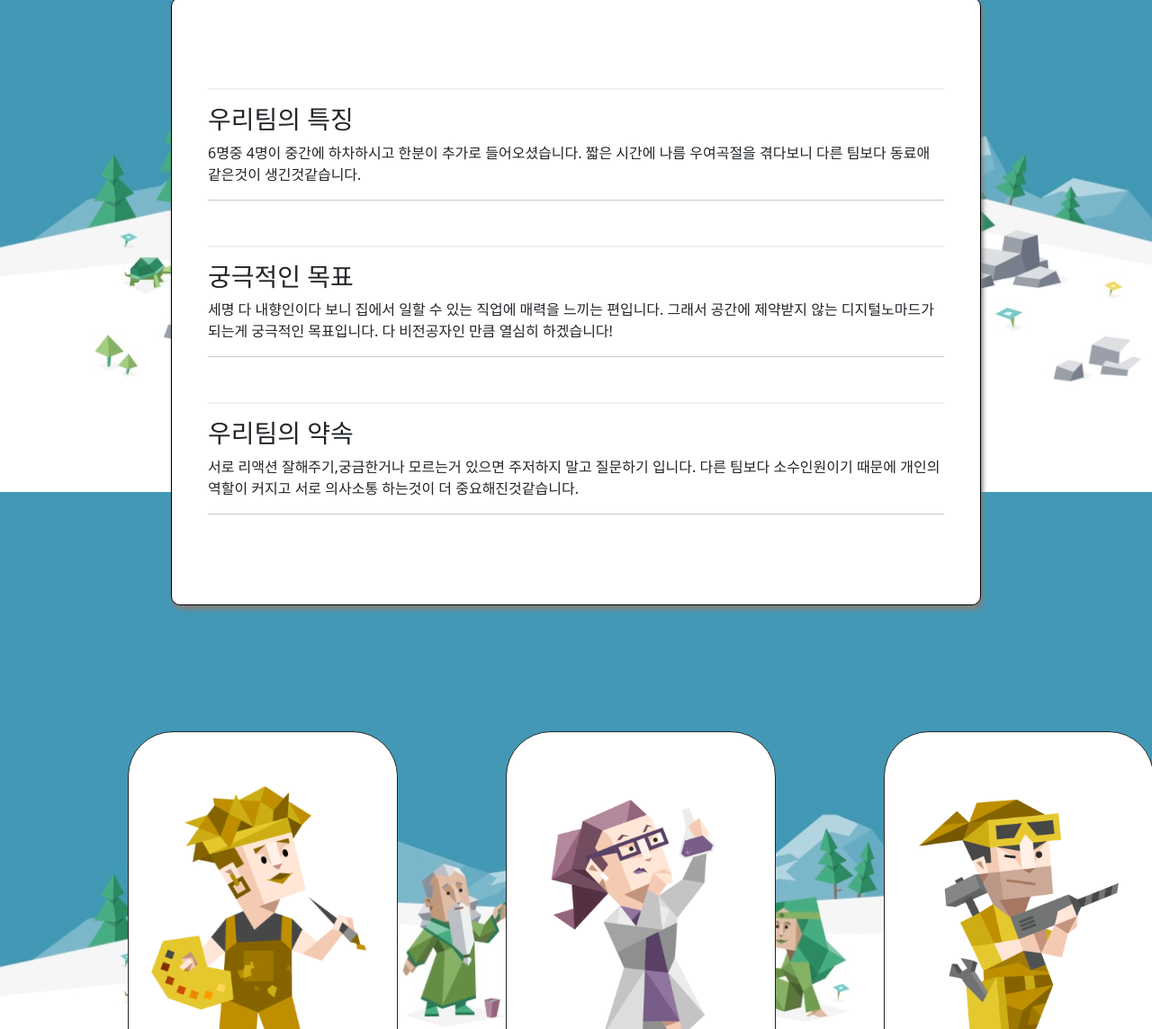
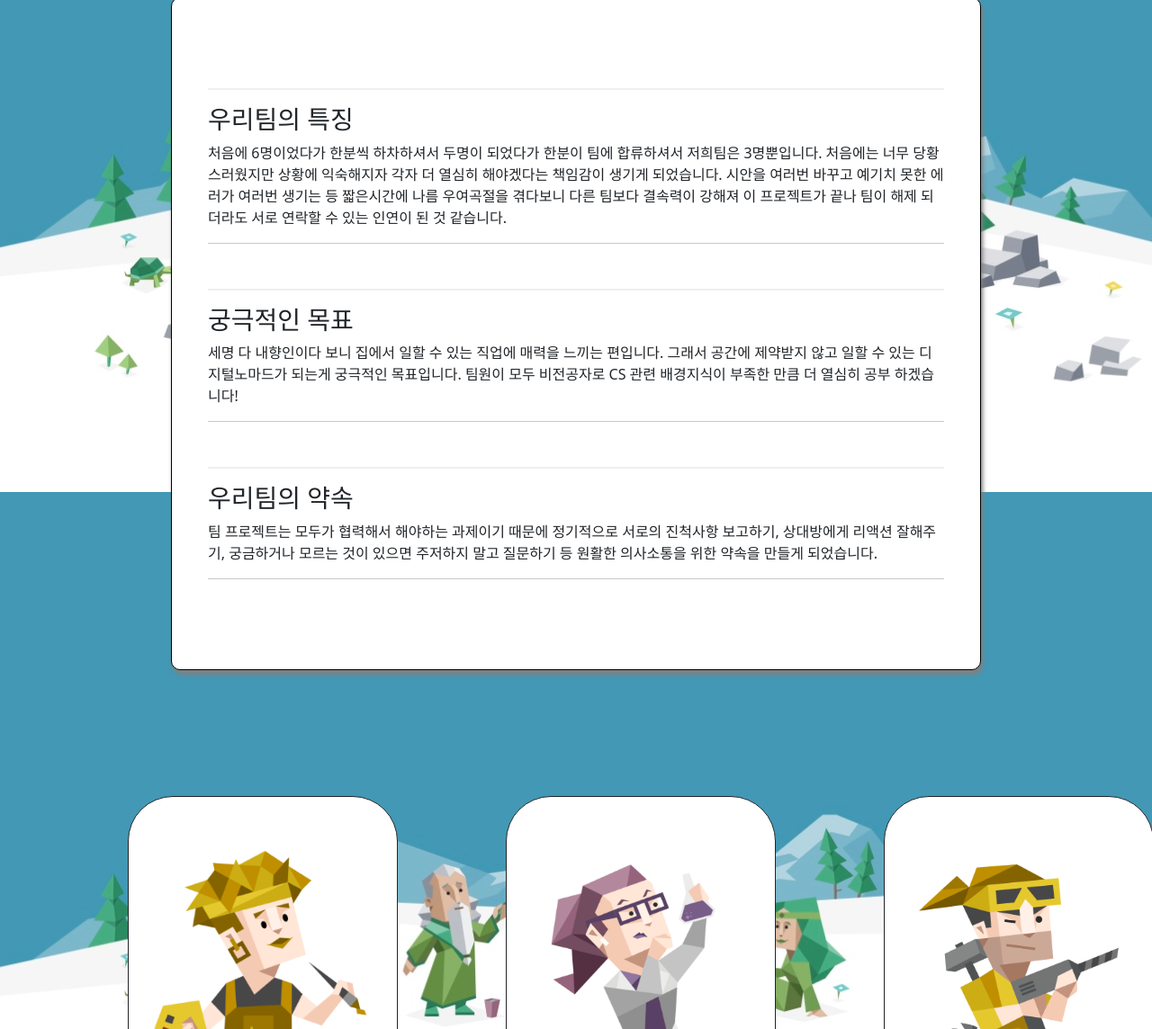
Before and after one commit to hyejinleeee/B04project, a plain HTML site: page index.html in a window 1280 px wide. Shown: the part 253-1397 px from the top of the page at 90% size. Drawn offline with nearby package versions, Linux system fonts and the light colour scheme; no server answers; a web font is replaced by a local one.

Commit message:
addcontent

```diff
--- a/index.html
+++ b/index.html
@@ -35,9 +35,13 @@
             <hr class="t" />
             <h3>우리팀의 특징</h3>
             <p>
-              6명중 4명이 중간에 하차하시고 한분이 추가로 들어오셨습니다. 짧은
-              시간에 나름 우여곡절을 겪다보니 다른 팀보다 동료애 같은것이
-              생긴것같습니다.
+              처음에 6명이었다가 한분씩 하차하셔서 두명이 되었다가
+              한분이 팀에 합류하셔서 저희팀은 3명뿐입니다. 처음에는 너무 당황스러웠지만
+              상황에 익숙해지자 각자 더 열심히 해야겠다는 책임감이 생기게 되었습니다.
+              시안을 여러번 바꾸고 예기치 못한 에러가 여러번 생기는 등
+              짧은시간에 나름 우여곡절을 겪다보니 다른 팀보다 결속력이 강해져
+              이 프로젝트가 끝나 팀이 해제 되더라도 서로 연락할 수 있는 인연이
+              된 것 같습니다.
             </p>
             <hr />
           </div>
@@ -46,8 +50,9 @@
             <h3>궁극적인 목표</h3>
             <p>
               세명 다 내향인이다 보니 집에서 일할 수 있는 직업에 매력을 느끼는
-              편입니다. 그래서 공간에 제약받지 않는 디지털노마드가 되는게
-              궁극적인 목표입니다. 다 비전공자인 만큼 열심히 하겠습니다!
+              편입니다. 그래서 공간에 제약받지 않고 일할 수 있는 디지털노마드가 되는게
+              궁극적인 목표입니다.
+              팀원이 모두 비전공자로 CS 관련 배경지식이 부족한 만큼 더 열심히 공부 하겠습니다!
             </p>
             <hr />
           </div>
@@ -55,9 +60,12 @@
             <hr class="t" />
             <h3>우리팀의 약속</h3>
             <p>
-              서로 리액션 잘해주기,궁금한거나 모르는거 있으면 주저하지 말고
-              질문하기 입니다. 다른 팀보다 소수인원이기 때문에 개인의 역할이
-              커지고 서로 의사소통 하는것이 더 중요해진것같습니다.
+
+              팀 프로젝트는 모두가 협력해서 해야하는 과제이기 때문에 정기적으로 서로의 진척사항 보고하기,
+              상대방에게 리액션 잘해주기,
+              궁금하거나 모르는 것이 있으면 주저하지 말고 질문하기 등 원활한 의사소통을 위한
+              약속을 만들게 되었습니다.
+
             </p>
             <hr />
           </div>
@@ -73,10 +81,10 @@
                 <h2 class="yellowname">양대우</h2>
                 <h4>호기심많은 예술가</h4>
                 <p>
-                  [팀]과 [자신]에 대한 설명 및 MBTI 자신의 스타일, 협업 스타일
-                  소개 3.팀원들의 블로그 주소 . Lorem Ipsum has been the
-                  industry's standard dummy text ever since the 1500s, when an
-                  unknown printer took a galley of type and scrambled it t
+                  저희 팀 은 제가 이번 주 에 들어왔는데 개발에 대한 재미를가지고 계십니다
+                  저의 MBTI는 ISFP 입니다 남의 말을 잘 따르는 편이고 즉흥적 인 걸 좋아합니다
+                  저는 저희 팀  특징과 목표는 끝까지 포기하지 않으려는
+                  마음 모두들 수료하는날까지 도망가지 않고 건강히 수료했으면 좋겠습니다!
                 </p>
                 <p class="socials">
                   <a href="GREEN TEA :: GREEN TEA (tistory.com)">
@@ -99,11 +107,10 @@
                 <h2 class="purplename">이혜진</h2>
                 <h4>논리적인 사색가</h4>
                 <p>
-                  [팀]과 [자신]에 대한 설명 및 MBTI 자신의 스타일, 협업 스타일
-                  소개 3.팀원들의 블로그 주소 . Lorem Ipsum has been the
-                  industry's standard dummy text ever since the 1500s, when an
-                  unknown printer took a galley of type and scrambled it t
-                </p>
+                    일은 힘들면 같이 해결해가면 되는것이라고 생각합니다. 하지만 사람들 사이에서 불편함은 없었으면 좋겠습니다.
+                    제가 협업은 많이 안해봤지만 의사소통이 중요한것같습니다.
+                    제가 내향형이라 초반에 낯가릴 수 있지만 저는 어떤 말을 들어도 상처 잘 안받으니까 언제든지 편하게 말 걸어주세요
+                 </p>
                 <p class="socials">
                   <a href="https://velog.io/@blueorangeade/posts"
                     ><i class="fa-solid fa-blog"></i
@@ -125,10 +132,11 @@
                 <h2 class="yellowname">최연</h2>
                 <h4>만능재주꾼</h4>
                 <p>
-                  [팀]과 [자신]에 대한 설명 및 MBTI 자신의 스타일, 협업 스타일
-                  소개 3.팀원들의 블로그 주소 . Lorem Ipsum has been the
-                  industry's standard dummy text ever since the 1500s, when an
-                  unknown printer took a galley of type and scrambled it t
+                  전공 분야를 직업으로 할 것인지에 고민
+                  하던 중, 프로그래밍으로 결과물을 만드는 것에 흥미를
+                  가져 프론트엔드를 시작하게 되었습니다. 프로젝트의
+                  진행 상황을 확인하고 진척시키는 것은 좋아하지만 팀원들을
+                  케어 해야하는 팀장 역할은 선호하지 않습니다.
                 </p>
                 <p class="socials">
                   <a href="https://velog.io/@cameron-86/posts"
```
